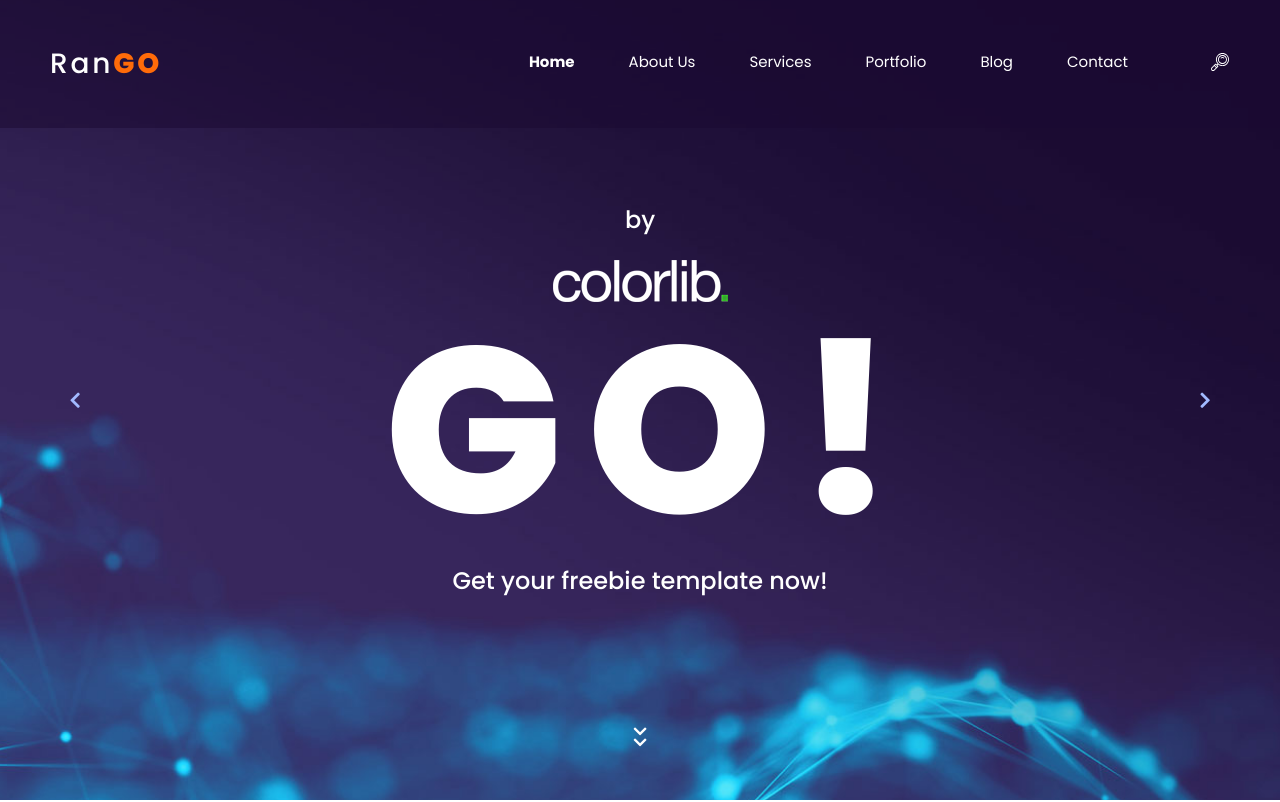
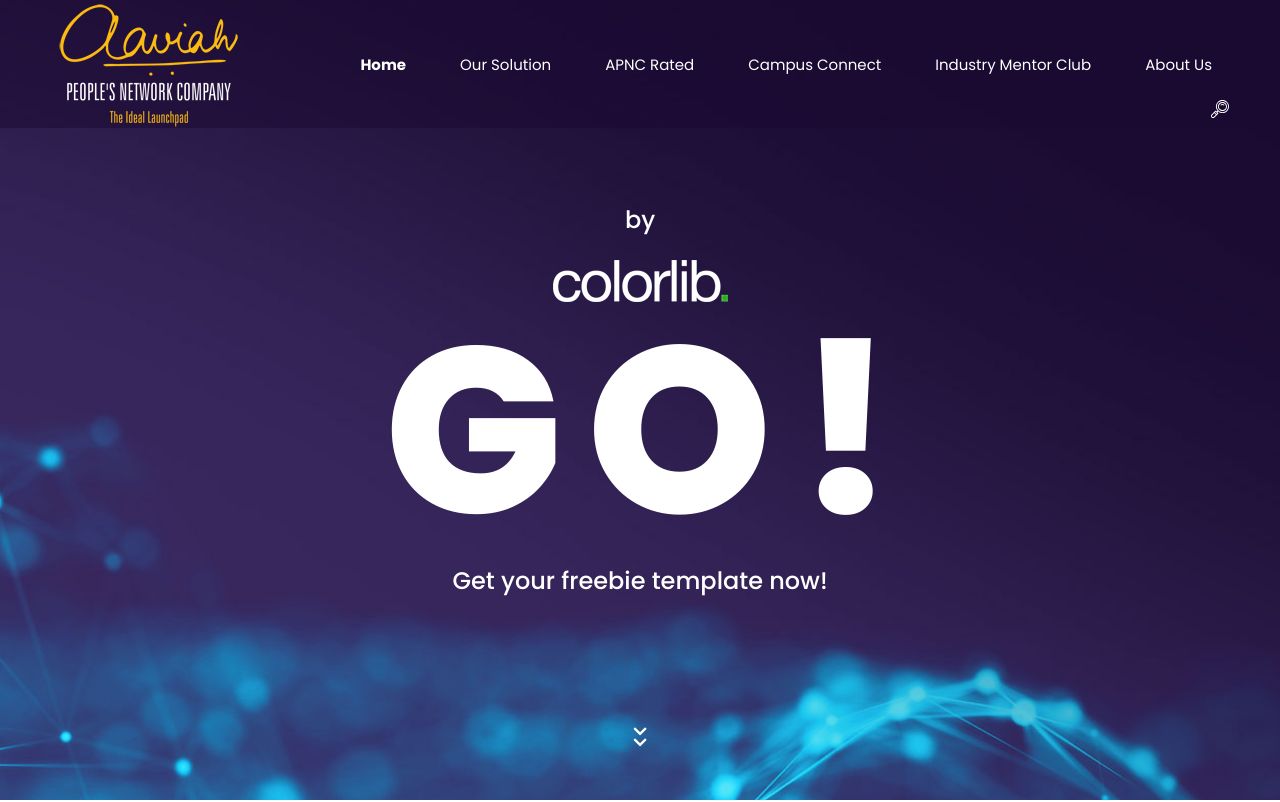
Before and after one commit to jalayrupera/APNC-web, a plain HTML site: page index.html in a window 1280 px wide. Shown: the top 802 px of the page. Drawn offline with Linux system fonts and the light colour scheme.

Commit message:
Editing
Edited NavBar, added the logo and Favicon is changed

```diff
--- a/index.html
+++ b/index.html
@@ -1,7 +1,7 @@
 <!DOCTYPE html>
 <html lang="en">
 <head>
-<title>RanGO - Home</title>
+<title>Aaviah-People's Network Company</title>
 <meta charset="utf-8">
 <meta http-equiv="X-UA-Compatible" content="IE=edge">
 <meta name="description" content="RanGO Project">
@@ -27,18 +27,18 @@
 
 		<!-- Logo -->
 		<div class="logo mr-auto">
-			<a href="#">Ran<span>go</span></a>
+			<img src="images/APNC-Logo_aaviah.png">
 		</div>
 
 		<!-- Navigation -->
 		<nav class="main_nav justify-self-end text-right">
 			<ul>
 				<li class="active"><a href="#">Home</a></li>
-				<li><a href="about.html">About Us</a></li>
-				<li><a href="services.html">Services</a></li>
-				<li><a href="portfolio.html">Portfolio</a></li>
-				<li><a href="blog.html">Blog</a></li>
-				<li><a href="contact.html">Contact</a></li>
+				<li><a href="about.html">Our Solution</a></li>
+				<li><a href="services.html">APNC Rated</a></li>
+				<li><a href="portfolio.html">Campus Connect</a></li>
+				<li><a href="blog.html">Industry Mentor Club</a></li>
+				<li><a href="contact.html">About Us</a></li>
 			</ul>
 
 			<!-- Search -->
@@ -151,33 +151,11 @@
 			</div>
 
 			<!-- Hero Slider Navigation Left -->
-			<div class="hero_slider_nav hero_slider_nav_left">
-				<div class="hero_slider_prev d-flex flex-column align-items-center justify-content-center trans_200">
-					<i class="fas fa-chevron-left trans_200"></i>
-				</div>
-			</div>
 
-			<!-- Hero Slider Navigation Right -->
-			<div class="hero_slider_nav hero_slider_nav_right">
-				<div class="hero_slider_next d-flex flex-column align-items-center justify-content-center trans_200">
-					<i class="fas fa-chevron-right trans_200"></i>
-				</div>
-			</div>
 
 		</div>
 
-		<div class="hero_side_text_container">
-			<div class="double_arrow_container d-flex flex-column align-items-center justify-content-center">
-				<div class="double_arrow nav_links" data-scroll-to=".icon_boxes">
-					<i class="fas fa-chevron-left trans_200"></i>
-					<i class="fas fa-chevron-left trans_200"></i>
-				</div>
-			</div>
-			<div class="hero_side_text">
-				<h2>Modern design easy to use</h2>
-				<p>Maecenas id orci rutrum, vehicula nunc sit amet, fringilla ante. Nulla efficitur vitae ligula commodo varius.</p>
-			</div>
-		</div>
+
 
 		<div class="next_section_scroll">
 			<div class="next_section nav_links" data-scroll-to=".icon_boxes">
--- a/styles/contact_styles.css
+++ b/styles/contact_styles.css
@@ -412,7 +412,7 @@ section
 	display: inline-block;
 	margin-right: 49px;
 	width: 237px;
-	height: 100%;
+	height: 1%;
 }
 .search_content
 {
--- a/styles/main_styles.css
+++ b/styles/main_styles.css
@@ -371,12 +371,13 @@ section
 
 .main_nav
 {
-	flex-basis: 200%;
+	flex-basis: 175%;
 }
 .main_nav ul
 {
 	display: inline-block;
-	margin-right: 100px;
+	margin-right: 220px;
+	margin-top: 50px;
 	-webkit-transform: translateY(-4px);
 	-moz-transform: translateY(-4px);
 	-ms-transform: translateY(-4px);
@@ -425,6 +426,7 @@ section
 {
 	width: 40px;
 	height: 40px;
+	margin-bottom: 0x;
 	background: transparent;
 	cursor: pointer;
 }
```
